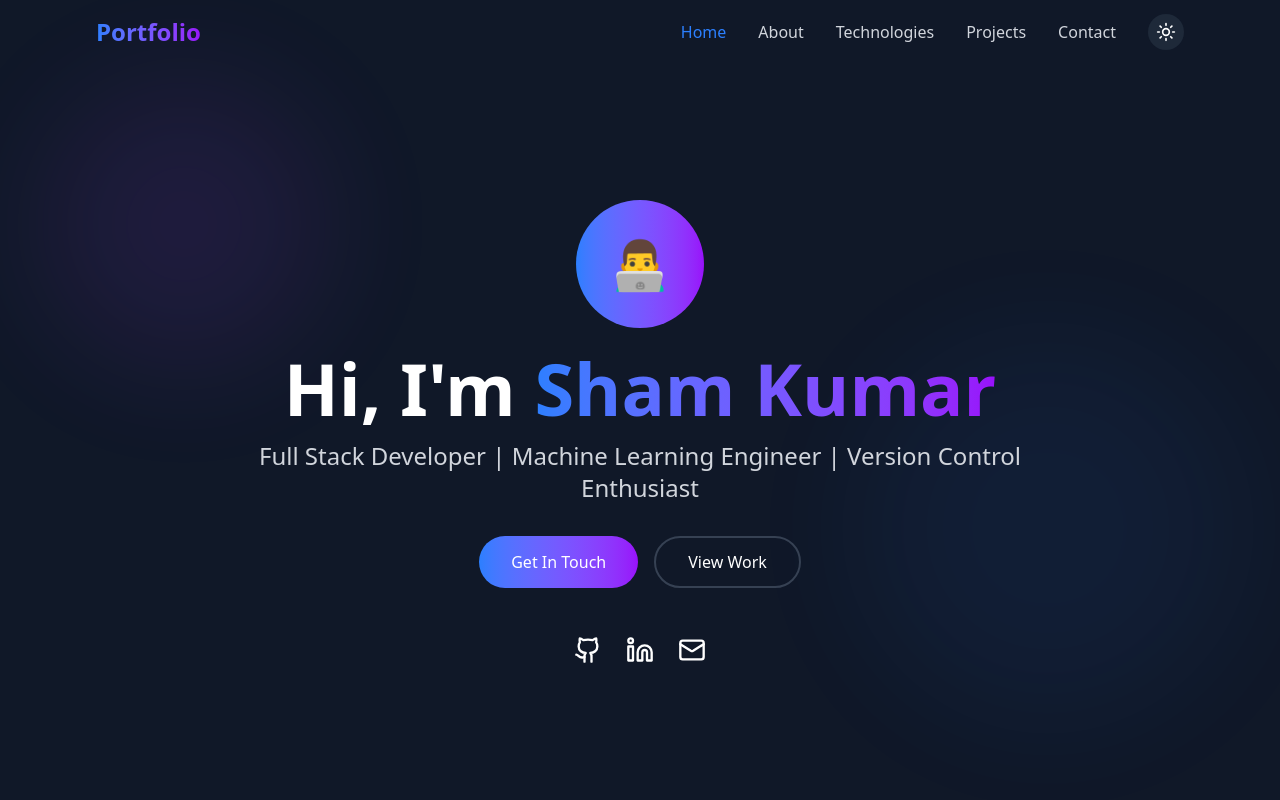
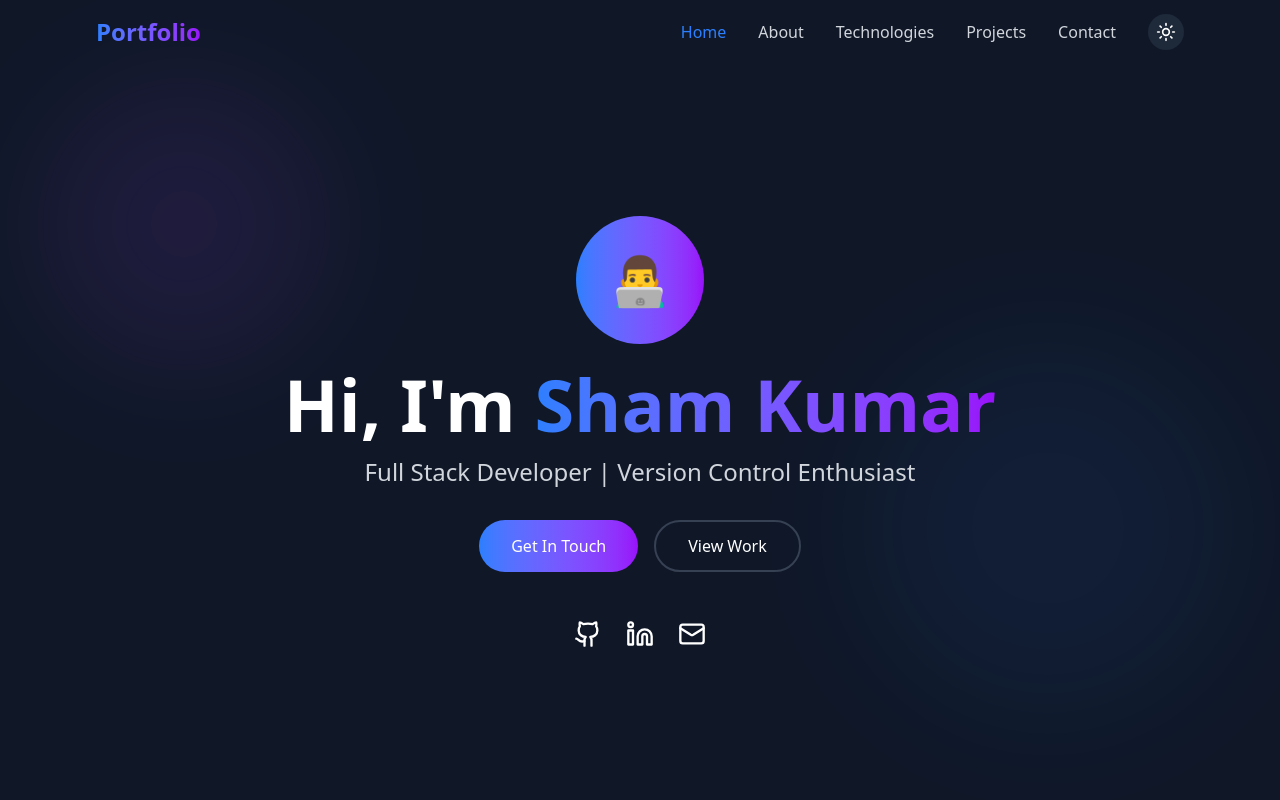
Before and after one commit to sham-kumar-s/portfolio, a React (Vite) app: page / in a window 1280 px wide. Shown: the top 800 px of the page. Built offline with nearby package versions, Linux system fonts and the light colour scheme.

Commit message:
changed....

```diff
--- a/src/components/Home.jsx
+++ b/src/components/Home.jsx
@@ -24,7 +24,7 @@ export default function Home({ theme, scrollToSection }) {
             </span>
           </h1>
           <p className={`text-xl md:text-2xl mb-8 ${isDark ? 'text-gray-300' : 'text-gray-600'}`}>
-            Full Stack Developer | Machine Learning Engineer | Version Control Enthusiast
+            Full Stack Developer | Version Control Enthusiast
           </p>
           <div className="flex justify-center space-x-4">
             <button
```
